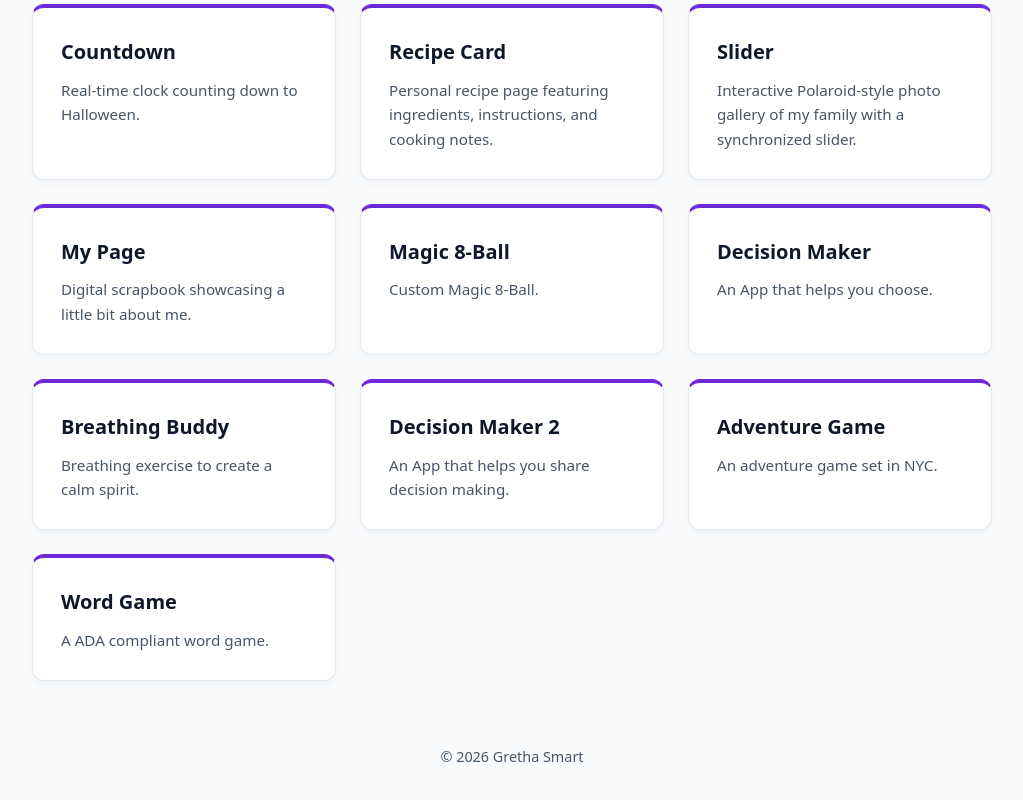
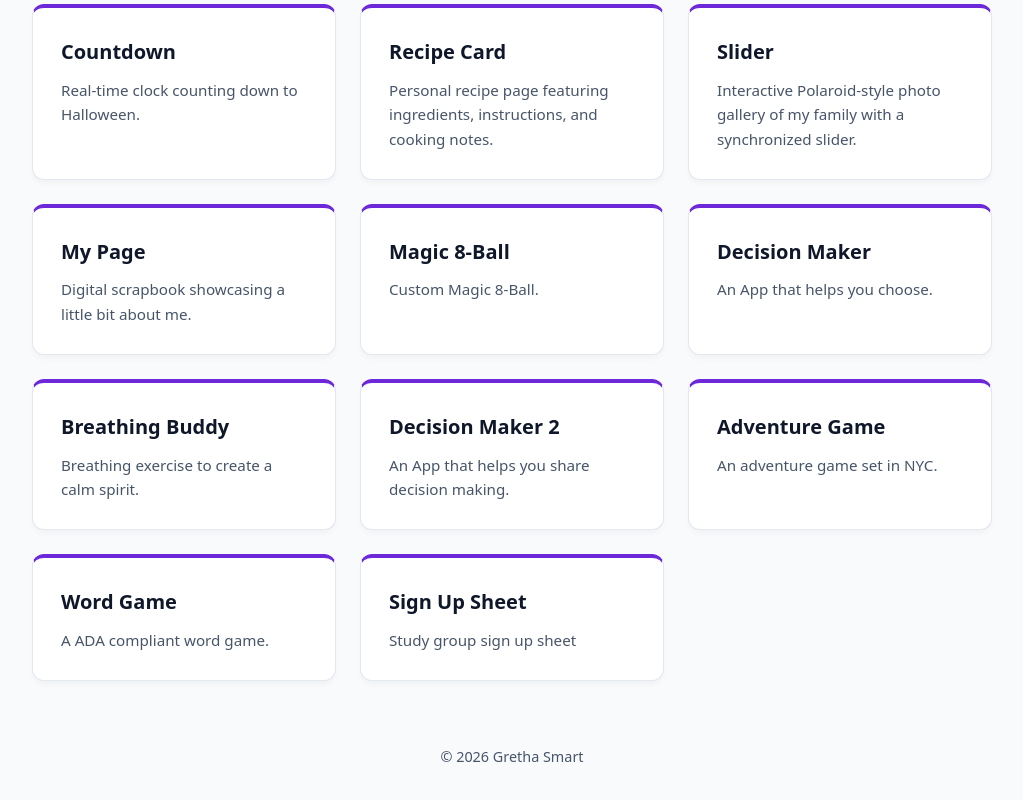
Before and after one commit to grethasmart/vibe-coding, a plain HTML site: page index.html in a window 1280 px wide. Shown: the part 399-1199 px from the top of the page, without its empty margins (128-1151 px from the left). Drawn offline with Linux system fonts and the light colour scheme.

Commit message:
Add files via upload

```diff
--- a/index.html
+++ b/index.html
@@ -198,6 +198,13 @@
         <h2><a href="https://grethasmart.github.io/vibe-coding/word-game/">Word Game</a></h2>
         <p>A ADA compliant word game.</p>
       </article>
+
+                        <article class="card">
+        <h2><a href="https://grethasmart.github.io/vibe-coding/sign-up/">Sign Up Sheet</a></h2>
+        <p>Study group sign up sheet</p>
+      </article>
+
+
     </main>
 
     <footer>
```
